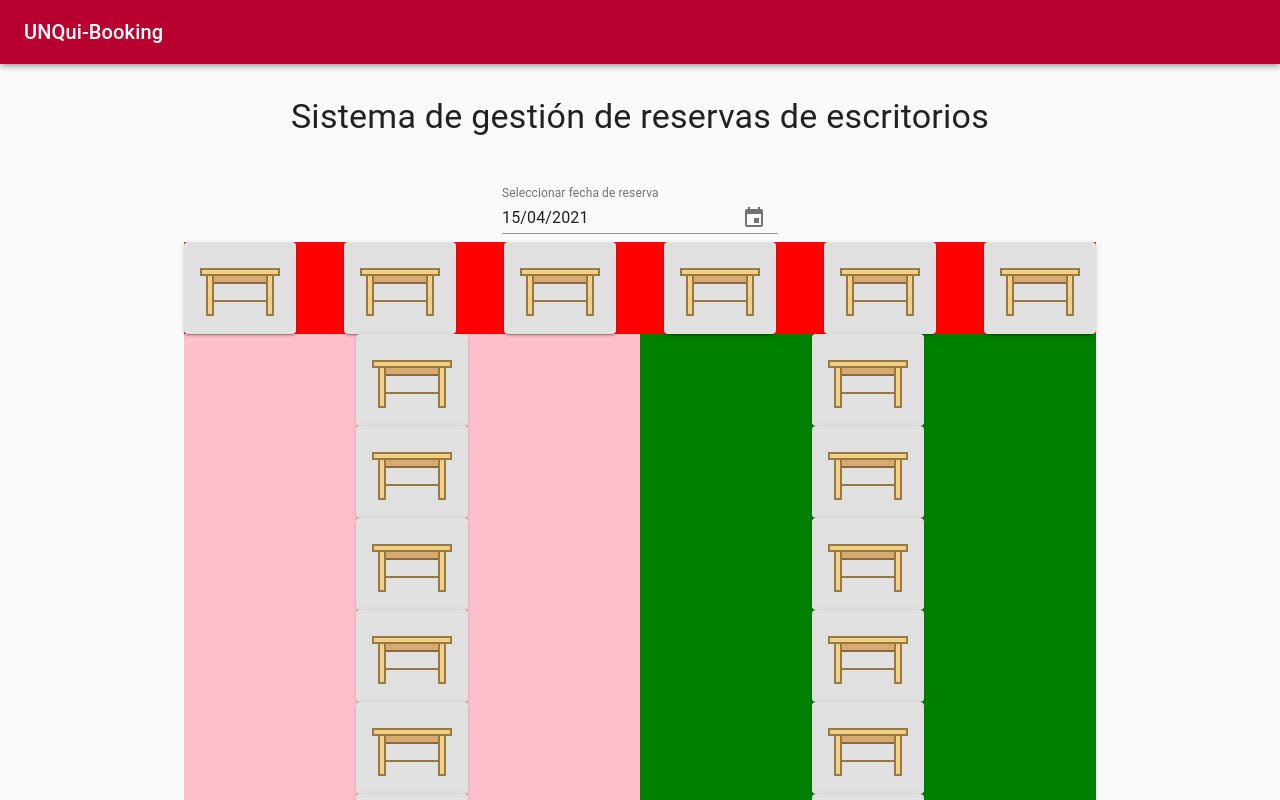
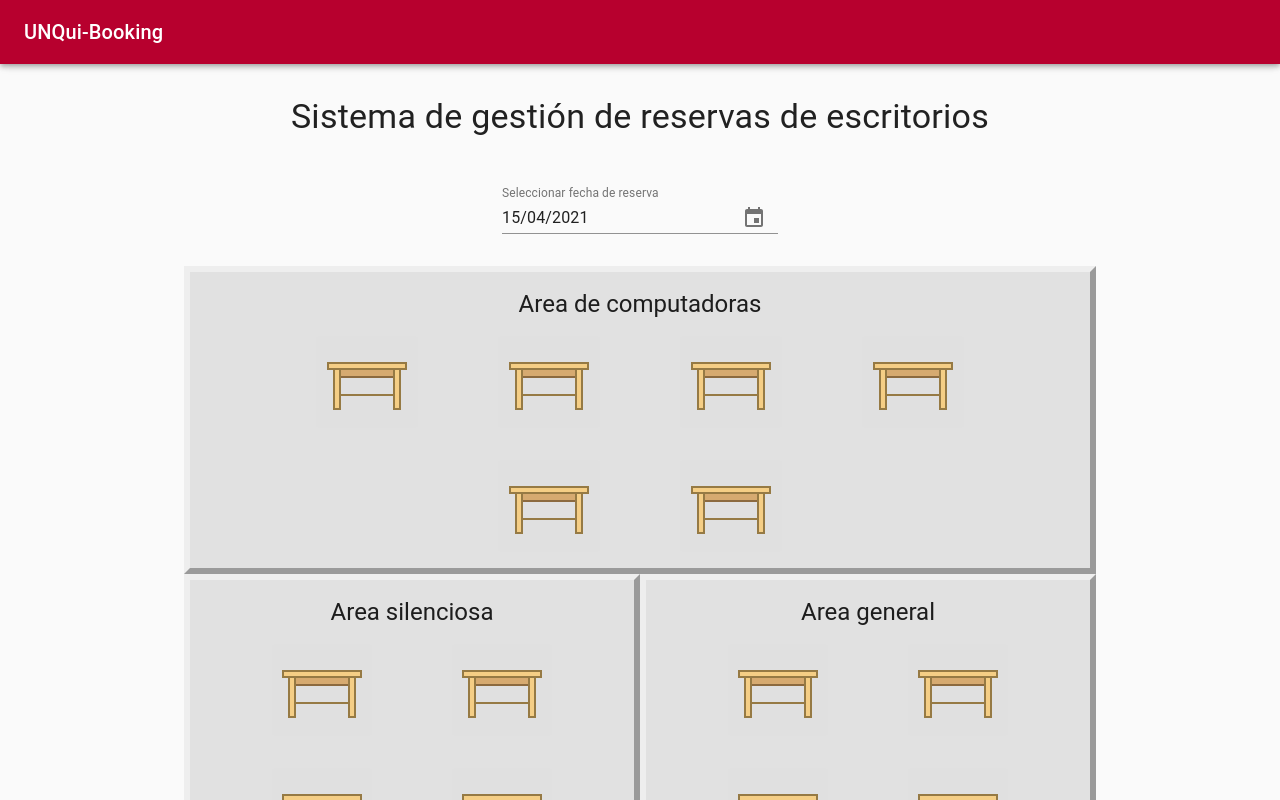
Before and after one commit to Unqui-Booking/Frontend, a React (Create React App) app in the folder unqui-booking/: page / in a window 1280 px wide. Shown: the top 800 px of the page. Built offline with nearby package versions, Linux system fonts and the light colour scheme.

Commit message:
Complet elayout for page home

```diff
--- a/unqui-booking/src/Components/Home/Desk.jsx
+++ b/unqui-booking/src/Components/Home/Desk.jsx
@@ -11,6 +11,9 @@ const useStyles = makeStyles((theme) => ({
         padding: "2rem",
         textAlign: "center",
       },
+      box: {
+        boxShadow: "none",
+      }
 }))
 
 
@@ -24,7 +27,7 @@ const Desk = () => {
         <Container maxWidth="md">
             <Grid container className={classes.root} justify="center" >
             <Grid item xs={12} justify="center" className={classes.flex}>
-                <Button variant="contained" color="default">
+                <Button variant="contained" color="default" className={classes.box}>
                     <img src={imgDesk} />
                 </Button>
             </Grid>
--- a/unqui-booking/src/Components/Home/Home.jsx
+++ b/unqui-booking/src/Components/Home/Home.jsx
@@ -1,5 +1,5 @@
 import React from 'react'
-import { Grid, Container,  Typography} from '@material-ui/core'
+import { Grid, Container, Typography} from '@material-ui/core'
 import { makeStyles } from '@material-ui/core/styles'
 import DateFnsUtils from '@date-io/date-fns';
 import { MuiPickersUtilsProvider, KeyboardDatePicker } from '@material-ui/pickers';
@@ -21,17 +21,21 @@ const useStyles = makeStyles((theme) => ({
         padding: "2rem",
         textAlign: "center",
       },
-      a: {
-          display: "flex",
-          flexFlow: "row-wrap",
-          backgroundColor: "red"
+      margin: {
+        margin: "1rem",
       },
-      b: {
-        backgroundColor: "pink"
+      area: {
+          backgroundColor: "rgba(0, 0, 0, 0.1)",
+          border: "6px",
+          borderStyle: "outset",
+          paddingTop: "1rem",
       },
-        c: {
-            backgroundColor: "green"
-        }
+      titleArea: {
+          textAlign: "center",
+      },
+      dateSelect: {
+          marginBottom: "2rem",
+      },
 
 }))
 
@@ -52,8 +56,9 @@ const Home = () => {
                     <Typography variant='h4' className={classes.title}> Sistema de gestión de reservas de escritorios</Typography>
                 </Grid>
                 <Grid item xs={12} justify="center" className={classes.flex}>
-                    <MuiPickersUtilsProvider utils={DateFnsUtils}>
+                    <MuiPickersUtilsProvider utils={DateFnsUtils} >
                         <KeyboardDatePicker
+                            className={classes.dateSelect}
                             disableToolbar
                             variant="inline"
                             format="dd/MM/yyyy"
@@ -72,26 +77,47 @@ const Home = () => {
 
                 {/*** Desk from computer area ***/}
 
-                <Grid item xs={12} justify="center" className={classes.a}>
+                <Grid item xs={12} className={classes.area}>
+                    <Grid container justify="center" className={classes.flex}>
+                        <Grid xs={12} className={classes.titleArea}>
+                            <Typography variant='h5' > Area de computadoras </Typography>
+                        </Grid>
                         {computerArea.map((d)=>(
-                        <Desk></Desk>
+                            <Grid item xs={2} className={classes.margin}>
+                                <Desk />
+                            </Grid>
                         ) )}
+                    </Grid>
                 </Grid>
 
                 {/*** Desk from silent area ***/}
 
-                <Grid item xs={6} justify="center" className={classes.b}>
+                <Grid item xs={6} className={classes.area}>
+                    <Grid container justify="center" className={classes.flex}>
+                        <Grid xs={12} className={classes.titleArea}>
+                            <Typography variant='h5' > Area silenciosa </Typography>
+                        </Grid>
                         {silentArea.map((d)=>(
-                        <Desk></Desk>
+                            <Grid item xs={4} className={classes.margin}>
+                                <Desk />
+                            </Grid>
                         ) )}
+                    </Grid>
                 </Grid>
 
                 {/** Desk from general area **/}
 
-                <Grid item xs={6} justify="center" className={classes.c}>
+                <Grid item xs={6} className={classes.area}>
+                    <Grid container justify="center" className={classes.flex}>
+                        <Grid xs={12} className={classes.titleArea}>
+                            <Typography variant='h5' > Area general </Typography>
+                        </Grid>
                         {generalArea.map((d)=>(
-                        <Desk></Desk>
+                            <Grid item xs={4} className={classes.margin}>
+                                <Desk />
+                            </Grid>
                         ) )}
+                    </Grid>
                 </Grid>
 
         </Grid>
```
Lines whose indentation alone changed are shown as unchanged.
